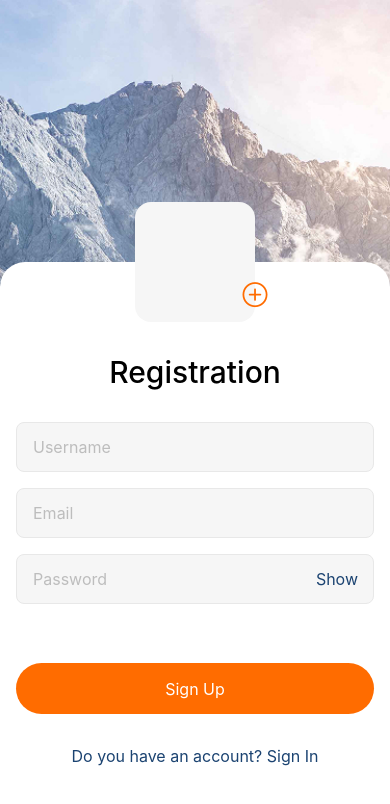
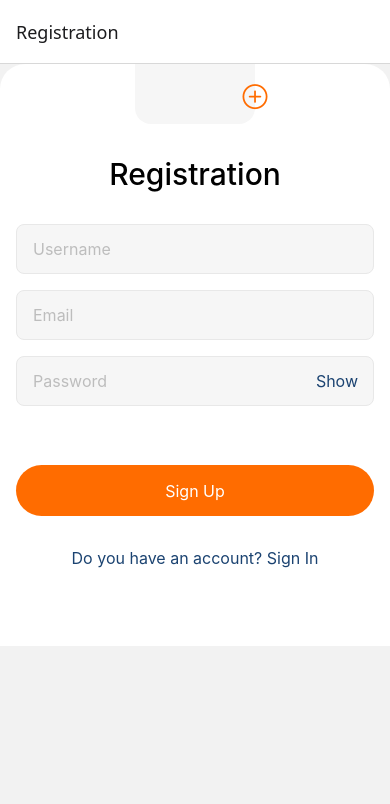
Before and after one commit to summermoved0n/react-native, a React Native app in the folder my-app/: screen / in a window 390 px wide. Shown: the top 804 px of the page. Built offline with nearby package versions, Linux system fonts and the light colour scheme.

Commit message:
added routing

```diff
--- a/my-app/App.js
+++ b/my-app/App.js
@@ -1,3 +1,8 @@
+import "react-native-gesture-handler";
+
+import { NavigationContainer } from "@react-navigation/native";
+import { createStackNavigator } from "@react-navigation/stack";
+
 import {
   StyleSheet,
   ImageBackground,
@@ -9,6 +14,9 @@ import {
 
 import RegistrationScreen from "./Screens/RegistrationScreen";
 import LoginScreen from "./Screens/LoginScreen";
+import PostsScreen from "./Screens/PostsScreen";
+
+const MainStack = createStackNavigator();
 
 export default function App() {
   return (
@@ -22,7 +30,17 @@ export default function App() {
           style={styles.background}
           source={require("./assets/images/photo-BG.jpg")}
         >
-          <RegistrationScreen />
+          <NavigationContainer>
+            <MainStack.Navigator initialRouteName="Registration">
+              <MainStack.Screen
+                name={"Registration"}
+                component={RegistrationScreen}
+              />
+              <MainStack.Screen name={"Login"} component={LoginScreen} />
+              <MainStack.Screen name={"Posts"} component={PostsScreen} />
+            </MainStack.Navigator>
+          </NavigationContainer>
+          {/* <RegistrationScreen /> */}
           {/* <LoginScreen /> */}
         </ImageBackground>
       </KeyboardAvoidingView>
--- a/my-app/Screens/PostsScreen.jsx
+++ b/my-app/Screens/PostsScreen.jsx
@@ -0,0 +1,18 @@
+import { useState } from "react";
+
+import {
+  StyleSheet,
+  Text,
+  Alert,
+  View,
+  TextInput,
+  TouchableOpacity,
+} from "react-native";
+
+export default function PostsScreen() {
+  return (
+    <View>
+      <Text>PostsScreen</Text>
+    </View>
+  );
+}
```
Also changed, not shown: my-app/package.json (+6 -1 lines), 1 other file (tests, documents, lock files or other folders).
